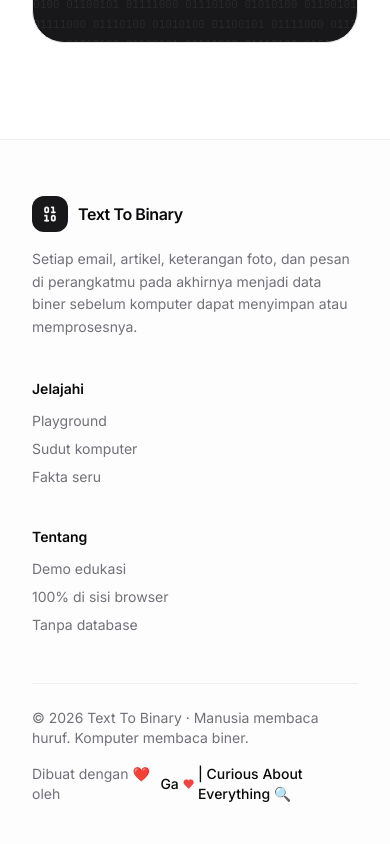
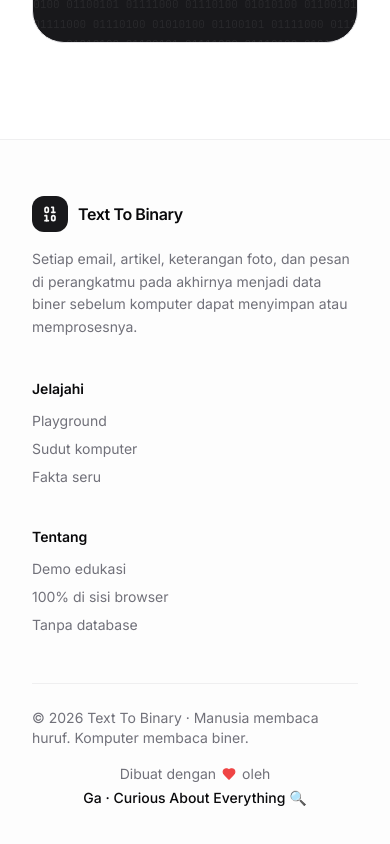
Before and after one commit to m45argaeth/TtB, a Next.js app: page / in a window 390 px wide. Shown: the part 3681-4525 px from the top of the page. Built offline with nearby package versions, Linux system fonts and the light colour scheme.

Commit message:
fix: tidy footer attribution (single heart, no broken divider, mobile-friendly wrap)

```diff
--- a/components/site-footer.tsx
+++ b/components/site-footer.tsx
@@ -65,16 +65,17 @@
           <p>
             © {year} Text To Binary · {t.footer.tagline2}
           </p>
-          <p className="flex items-center gap-1.5">
-            {t.footer.madeWith}{" "}
+          <p className="flex flex-wrap items-center justify-center gap-x-1.5 gap-y-1 sm:justify-end">
+            <span>{t.footer.madeWith}</span>
+            <Heart className="h-3.5 w-3.5 fill-current text-red-500" />
+            <span>{t.footer.by}</span>
             <a
               href="https://x.com/sinigajelasin"
               target="_blank"
               rel="noreferrer"
-              className="inline-flex items-center gap-1 font-medium text-foreground hover:underline"
+              className="font-medium text-foreground hover:underline"
             >
-              Ga <Heart className="h-3.5 w-3.5 fill-current text-red-500" /> |
-              Curious About Everything 🔍
+              Ga · Curious About Everything 🔍
             </a>
           </p>
         </div>
--- a/lib/i18n.tsx
+++ b/lib/i18n.tsx
@@ -151,7 +151,8 @@
     aboutNoData: "No database",
     tagline2: "Humans read letters. Computers read binary.",
     disclaimer: "Encoding shown is UTF-8 — the standard for modern text.",
-    madeWith: "Made with ❤️ by",
+    madeWith: "Made with",
+    by: "by",
   },
 };
 
@@ -301,7 +302,8 @@
     tagline2: "Manusia membaca huruf. Komputer membaca biner.",
     disclaimer:
       "Pengodean yang ditampilkan adalah UTF-8 — standar untuk teks modern.",
-    madeWith: "Dibuat dengan ❤️ oleh",
+    madeWith: "Dibuat dengan",
+    by: "oleh",
   },
 };
 
```
